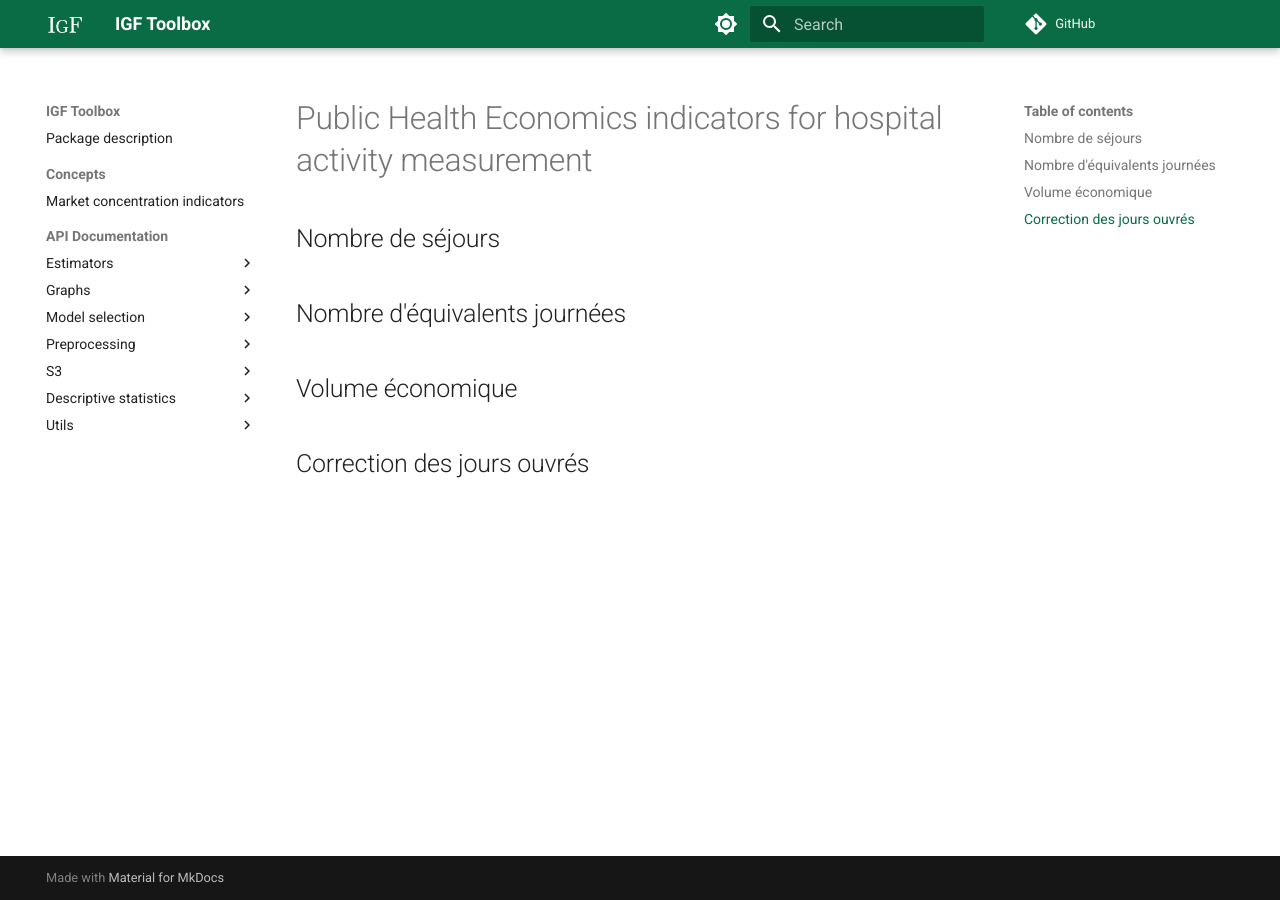
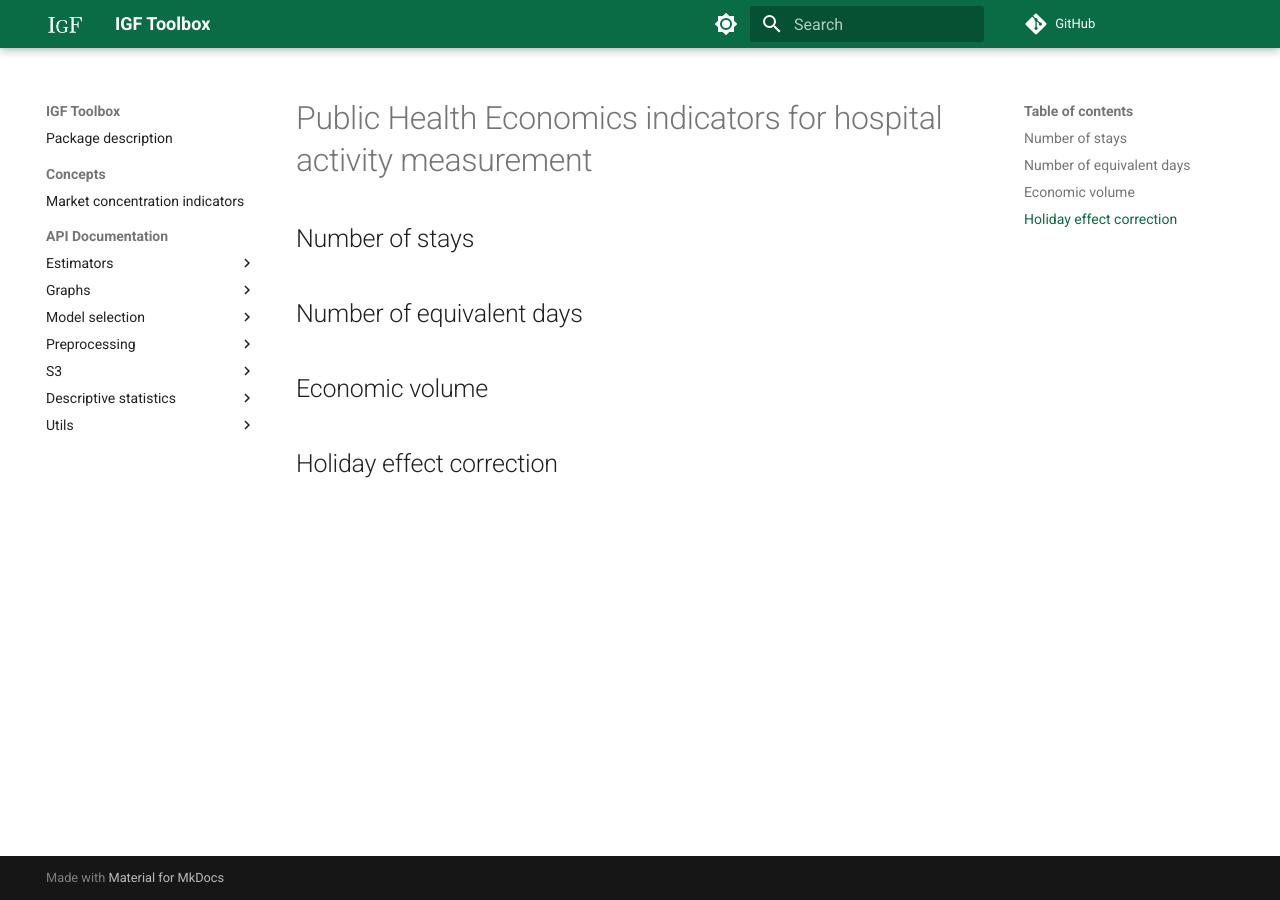
Before and after one commit to IGF-PSD/igf_toolbox, an MkDocs documentation site: the page built from docs/concepts/HOSPITAL_ACTIVITY.md, in a window 1280 px wide. Built offline with MkDocs 1.6.1 and Material for MkDocs 9.7.7, drawn with Linux system fonts in a browser that asks for light colours; comment, search, counter and statistics services are not loaded.

Commit message:
(add) documentation on hospital activity

```diff
--- a/docs/concepts/HOSPITAL_ACTIVITY.md
+++ b/docs/concepts/HOSPITAL_ACTIVITY.md
@@ -1,9 +1,9 @@
 # Public Health Economics indicators for hospital activity measurement
 
-## Nombre de séjours
+## Number of stays
 
-## Nombre d'équivalents journées
+## Number of equivalent days
 
-## Volume économique
+## Economic volume
 
-## Correction des jours ouvrés
+## Holiday effect correction
```
